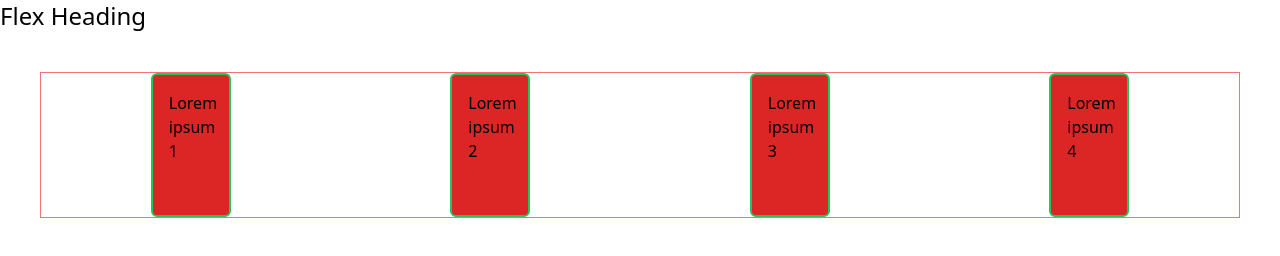
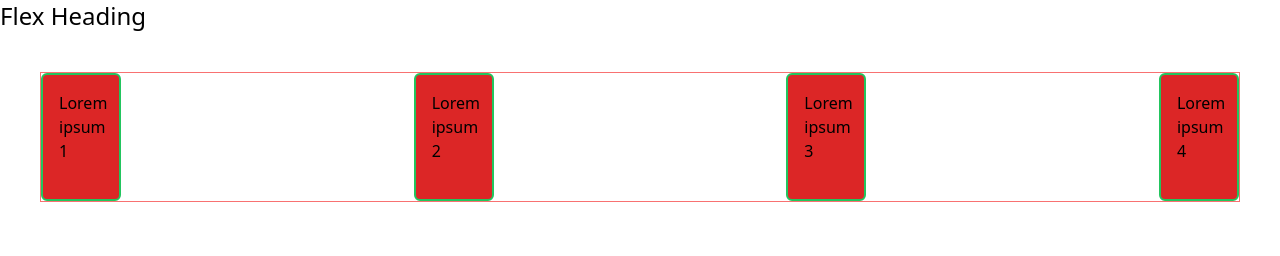
Before and after one commit to SojibAhmed114/Modules-11, a plain HTML site: page index.css/tailwind-flex-layout.html in a window 1280 px wide. Drawn offline with nearby package versions, Linux system fonts and the light colour scheme.

Commit message:
flex done motamori

```diff
--- a/index.css/tailwind-flex-layout.html
+++ b/index.css/tailwind-flex-layout.html
@@ -9,21 +9,29 @@
   <body>
     <section>
       <h2 class="text-2xl">Flex Heading</h2>
-      <div class="h-100 flex justify-around border border-red-400 m-10 ">
-
-        <div class="bg-red-600 w-20 h-36 border-2 border-green-500 rounded-md p-4">
-          <p> Lorem ipsum 1 </p>
+      <div
+        class="flex flex-col md:flex-row lg:justify-between items-center gap-2 border border-red-400 m-10 h-auto"
+      >
+        <div
+          class="bg-red-600 w-20 h-32 border-2 border-green-500 rounded-md p-4"
+        >
+          <p>Lorem ipsum 1</p>
         </div>
-        <div class="bg-red-600 w-20 h-36 border-2 border-green-500 rounded-md p-4 ">
-          <p> Lorem ipsum 2</p>
+        <div
+          class="bg-red-600 w-20 h-32 border-2 border-green-500 rounded-md p-4"
+        >
+          <p>Lorem ipsum 2</p>
         </div>
-        <div class="bg-red-600 w-20 h-36 border-2 border-green-500 rounded-md p-4 ">
-          <p> Lorem ipsum 3</p>
+        <div
+          class="bg-red-600 w-20 h-32 border-2 border-green-500 rounded-md p-4"
+        >
+          <p>Lorem ipsum 3</p>
         </div>
-        <div class="bg-red-600 w-20 h-36 border-2 border-green-500 rounded-md p-4 ">
-          <p> Lorem ipsum 4</p>
+        <div
+          class="bg-red-600 w-20 h-32 border-2 border-green-500 rounded-md p-4"
+        >
+          <p>Lorem ipsum 4</p>
         </div>
-
       </div>
     </section>
   </body>
```
